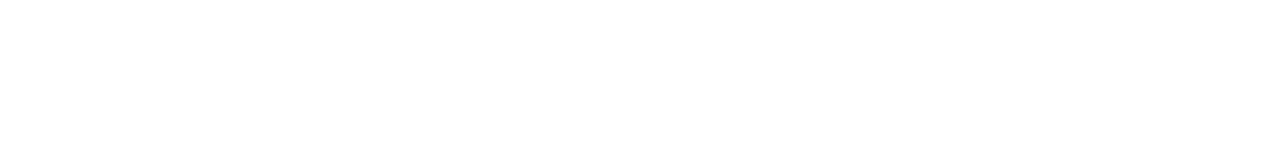
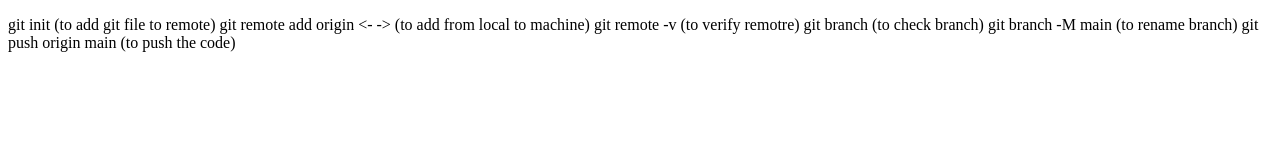
Before and after one commit to Boss-anu/project2, a plain HTML site: page index.html in a window 1280 px wide. Drawn offline with Linux system fonts and the light colour scheme.

Commit message:
notes added in paragraph of html file

```diff
--- a/index.html
+++ b/index.html
@@ -4,6 +4,15 @@
     <meta charset="UTF-8">
     <meta name="viewport" content="width=device-width, initial-scale=1.0">
     <title>Sample code</title>
+
+    <p>
+        git init (to add git file to remote)
+        git remote add origin <- -> (to add from local to machine)
+        git remote -v   (to verify remotre)
+        git branch      (to check branch)
+        git branch -M main  (to rename branch)
+        git push origin main  (to push the code)
+    </p>
 </head>
 <body>
 
```
